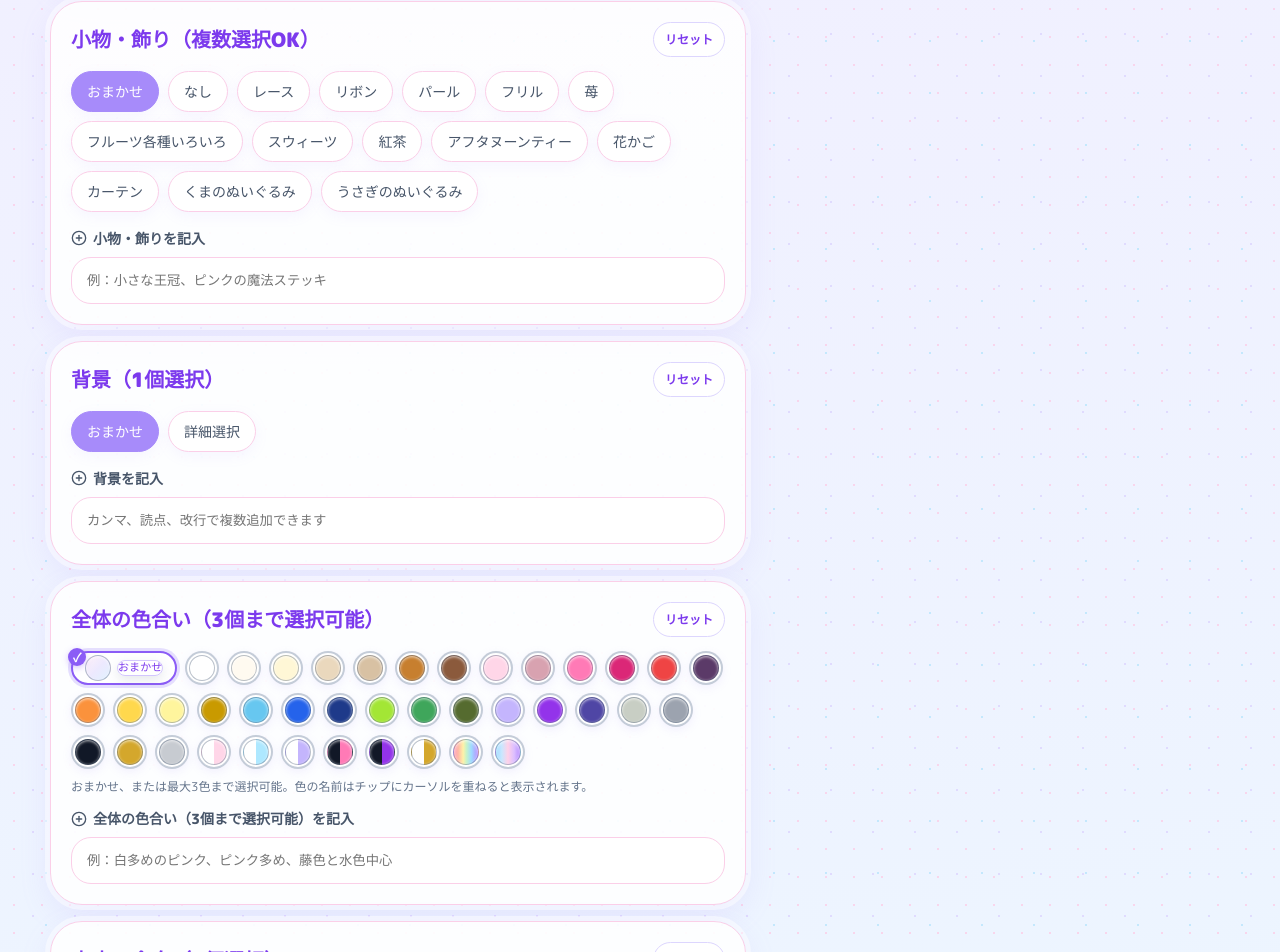
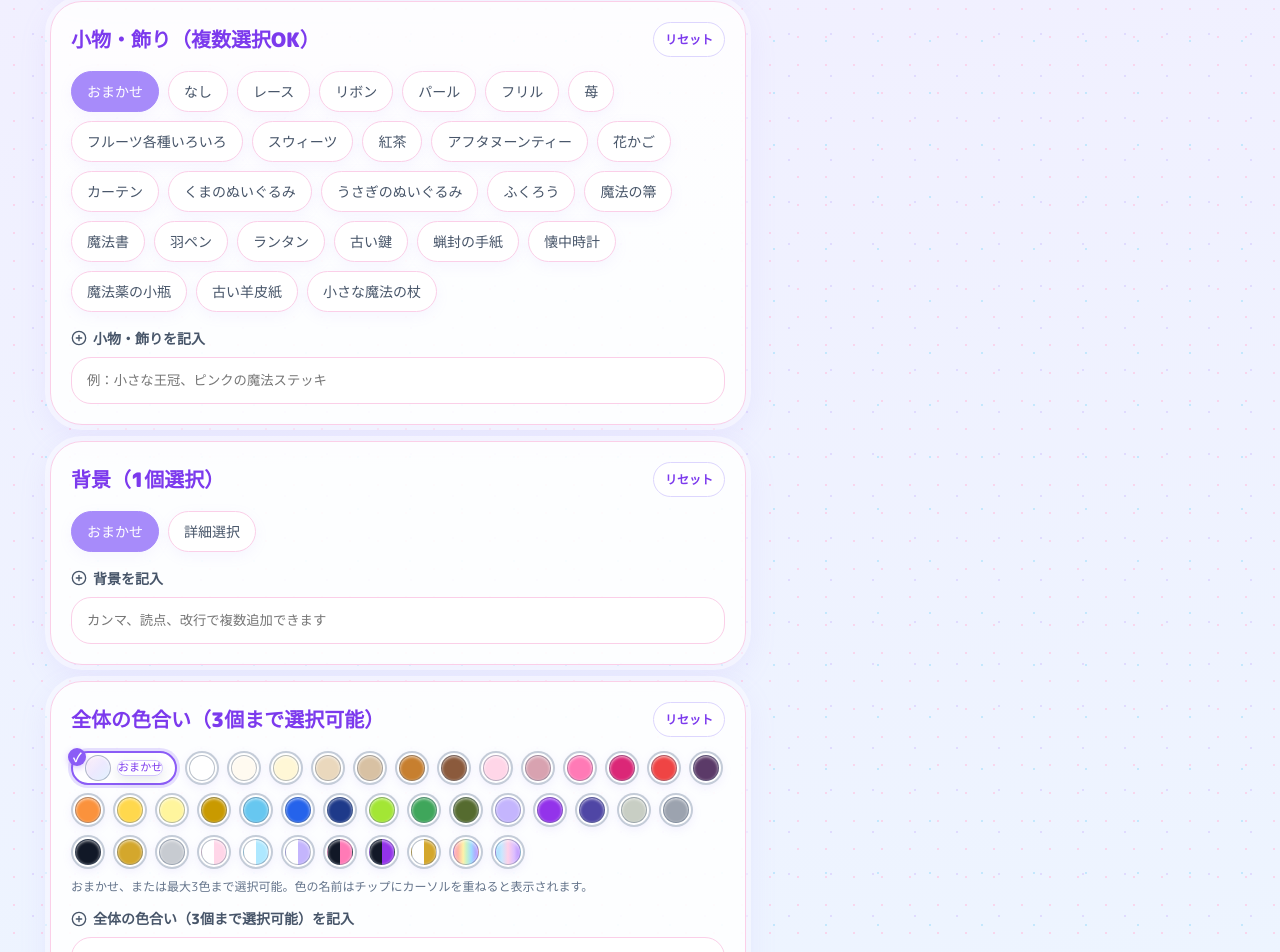
Before and after one commit to momomimikawaii-rgb/yuyupm, a React (Vite) app: page / in a window 1280 px wide. Shown: the part 5297-6249 px from the top of the page. Built offline with nearby package versions, Linux system fonts and the light colour scheme.

Commit message:
Add files via upload

```diff
--- a/src/App.jsx
+++ b/src/App.jsx
@@ -306,7 +306,7 @@ const shoeCategories = [
 const multiCategories = [
   { id: "containerScene", title: "ペットのポーズ・ギミック", single: true, defaultValue: "おまかせ", options: ["おまかせ", "ちょこんと座る", "窓辺", "クッション", "前足そろえ", "スノードームの中", "シャボン玉の中", "ティーカップの中", "グラスの中", "苺バスケットの中", "花かごの中", "プレゼント箱の中", "ベビーベッド", "マカロンクッションの上", "馬車の中"], customPlaceholder: "例：宝石箱の中、透明な香水瓶の中、窓辺" },
   { id: "gesture", title: "ペットのしぐさ", defaultValue: "おまかせ", options: ["おまかせ", "首かしげ", "お花くんくん", "スイーツを食べる", "ケーキを見る", "笑顔"], customPlaceholder: "例：マカロンを見る、リボンを見上げる、ぺろっ" },
-  { id: "items", title: "小物・飾り", defaultValue: "おまかせ", options: ["おまかせ", "なし", "レース", "リボン", "パール", "フリル", "苺", "フルーツ各種いろいろ", "スウィーツ", "紅茶", "アフタヌーンティー", "花かご", "カーテン", "くまのぬいぐるみ", "うさぎのぬいぐるみ"], customPlaceholder: "例：小さな王冠、ピンクの魔法ステッキ" },
+  { id: "items", title: "小物・飾り", defaultValue: "おまかせ", options: ["おまかせ", "なし", "レース", "リボン", "パール", "フリル", "苺", "フルーツ各種いろいろ", "スウィーツ", "紅茶", "アフタヌーンティー", "花かご", "カーテン", "くまのぬいぐるみ", "うさぎのぬいぐるみ", "ふくろう", "魔法の箒", "魔法書", "羽ペン", "ランタン", "古い鍵", "蝋封の手紙", "懐中時計", "魔法薬の小瓶", "古い羊皮紙", "小さな魔法の杖"], customPlaceholder: "例：小さな王冠、ピンクの魔法ステッキ" },
   { id: "wallDetail", title: "背景", indoorOnly: true, single: true, defaultValue: "おまかせ", options: ["おまかせ", "詳細選択"] },
   { id: "wallpaper", title: "屋内の壁紙", indoorOnly: true, single: true, defaultValue: "おまかせ（屋内世界観に合わせる）", dependsOn: { id: "wallDetail", value: "詳細選択" }, options: ["おまかせ（屋内世界観に合わせる）", "ピンクのストライプ壁紙", "苺柄の壁紙", "薔薇柄の壁紙", "小花柄の壁紙", "レース模様の壁紙", "天使やリボンの絵がある壁紙", "レースカーテン越しの光", "白い腰壁パネル"], customPlaceholder: "例：ピンクの薔薇柄壁紙、白い腰壁" },
   { id: "wallDecor", title: "屋内の壁飾り", indoorOnly: true, defaultValue: "おまかせ", dependsOn: { id: "wallDetail", value: "詳細選択" }, options: ["おまかせ", "なし", "額縁入りの可愛い絵", "ドライフラワーの壁飾り", "リボンガーランド", "Happy Birthdayと書かれた風船のガーランド", "アンティーク風の飾り棚", "小さな鏡", "ウォールランプ", "パールガーランド"], customPlaceholder: "例：額縁の天使画、リボンガーランド" },
```
